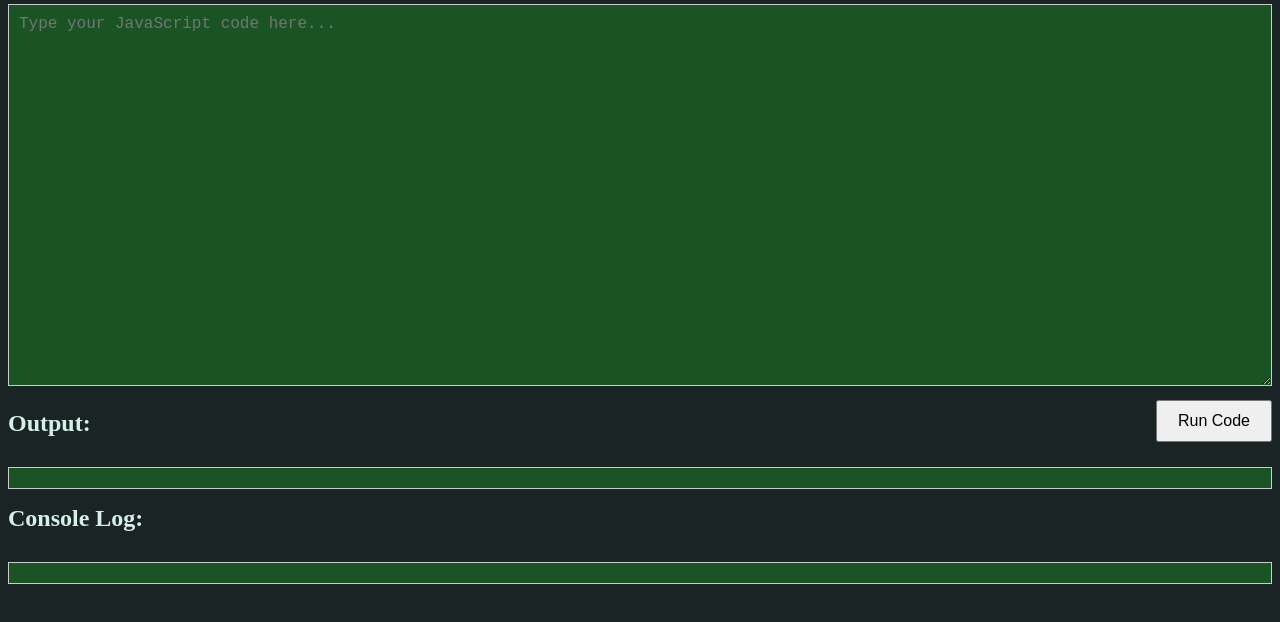
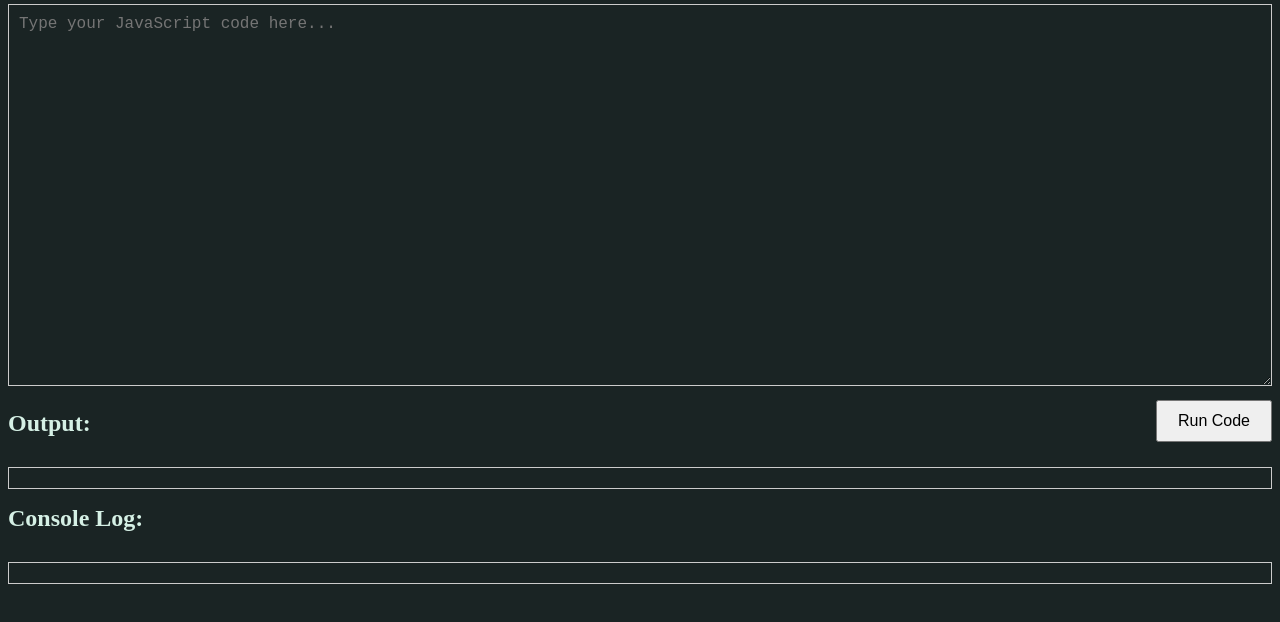
Before and after one commit to hydrophobis/js-sandbox, a plain HTML site: page index.html in a window 1280 px wide. Both pictures are taken after a click on the button "Toggle Dark Mode". Shown: the part 76-698 px from the top of the page. Drawn offline with Linux system fonts and the light colour scheme.

Commit message:
Update index.html

```diff
--- a/index.html
+++ b/index.html
@@ -27,7 +27,7 @@
         }
 
         textarea.dark-mode, pre.dark-mode {
-            background-color: #1a5424;
+            background-color: #1a2424;
             color: #d5f0e5;
         }
 
```
